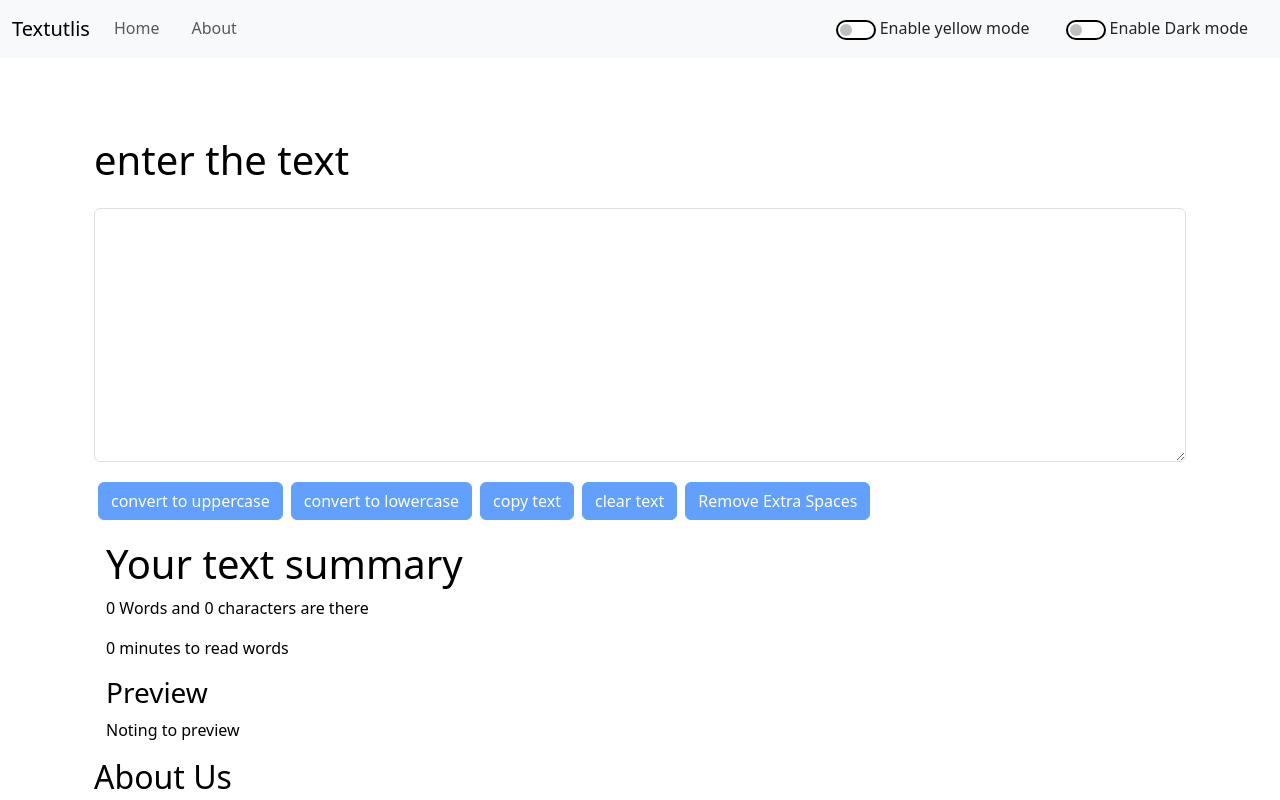
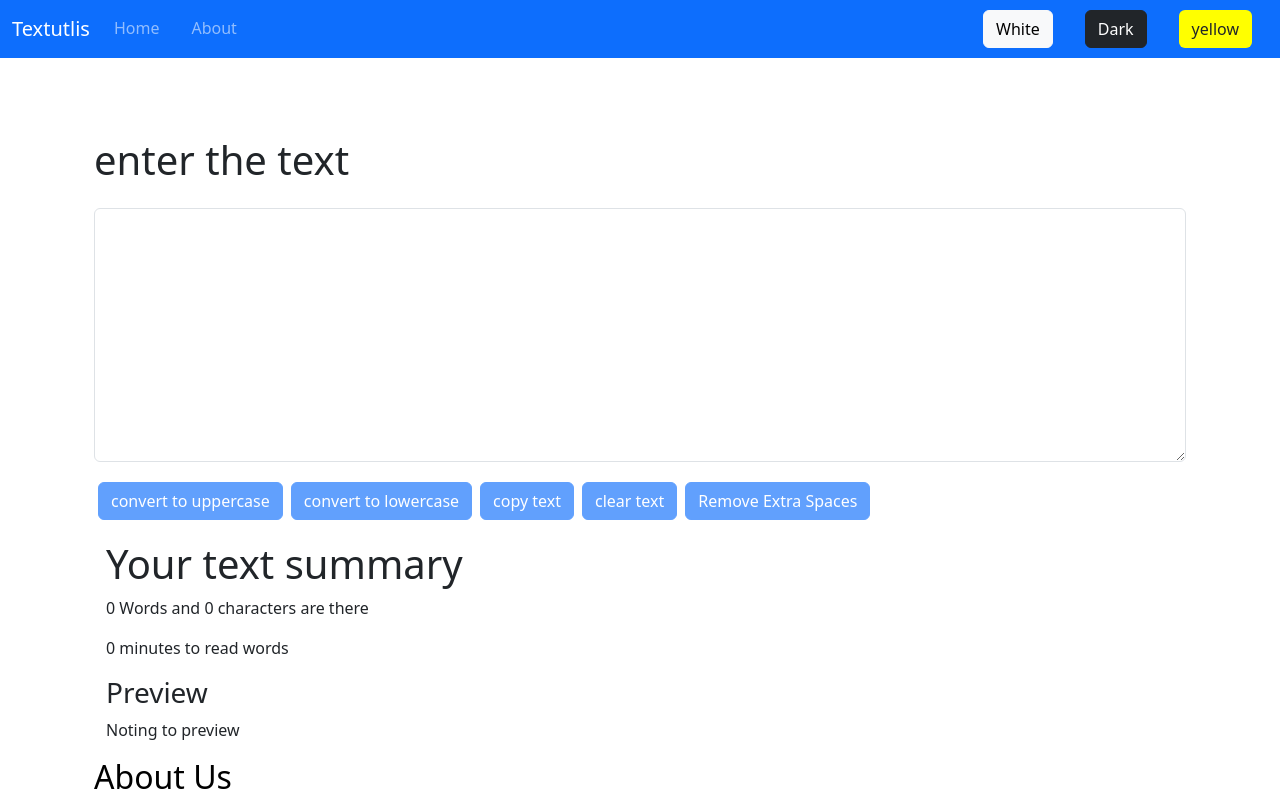
Before and after one commit to Devesh2517/Text-utlis, a React (Create React App) app: page / in a window 1280 px wide. Shown: the top 800 px of the page. Built offline with nearby package versions, Linux system fonts and the light colour scheme.

Commit message:
changes in theme

```diff
--- a/src/App.js
+++ b/src/App.js
@@ -8,17 +8,16 @@
   //   BrowserRouter as Router,
   //   Routes,
   //   Route,
-
   // } from "react-router-dom";
 
 
   function App() {
 
-    const [Mode,setMode] = useState('light')
+    // const [Theme,setTheme] = useState()
     const [alert,setAlert] = useState(null)
-    const [BtnText,setBtnText] = useState("Enable Dark mode")
-    const [Btn1Text,setBtn1Text] = useState("Enable yellow mode")
-
+    // const [BtnText,setBtnText] = useState("Enable Dark mode")
+    // const [Btn1Text,setBtn1Text] = useState("Enable yellow mode")
+    const [theme, setTheme] = useState({ nav: "bg-primary navbar-dark", button: ["btn-primary", {}], textArea: {} })
 
     const showAlert = (message,type)=>{
       setAlert({
@@ -29,52 +28,81 @@
         setAlert(null)
       }, 2000);
     }
-
-    const togglemode = ()=>{
-      if(Mode === 'light'){
-        setMode('dark')
-        setAlert('light')
-        setBtnText('Enable light mode')
-        showAlert("Dark mode is enabled","success")
-        document.body.style.backgroundColor = '#343a40'
-        // document.title = 'Textutils-DarkMode'
-      }
-      else
-      {
-        setMode('light')
-        showAlert("Light mode is enabled","success")
-        setBtnText("Enable Dark mode")
-        document.body.style.backgroundColor = 'white'
-        // document.title = 'Textutils'
-      }
+    const changeTheme = (event) => {
+        if (event.target.value === "white") {
+            setTheme({ nav: "bg-light navbar-light", button: ["btn-primary", {}], textArea: {} })
+            document.body.style.backgroundColor = "white"
+            document.body.style.color = "black"
+            showAlert("light mode is enabled","success")
+        }
+        else if (event.target.value === "dark") {
+            setTheme({ nav: "bg-dark navbar-dark", button: ["", { backgroundColor: "rgb(14, 27, 59)", color: "white" }], textArea: { backgroundColor: "rgb(14, 27, 59)", color: "white" } })
+            document.body.style.backgroundColor = "rgb(14, 27, 59)"
+            document.body.style.color = "white"
+            showAlert("Dark mode is enabled","success")
+        }
+        else if (event.target.value === "yellow") {
+            setTheme({ nav: "bg-yellow navbar-dark", button: ["", { backgroundColor: "yellow", color: "black" ,border:'2px solid black'}], textArea: { backgroundColor: "yellow" } })
+            document.body.style.backgroundColor = "yellow"
+            document.body.style.color = "white"
+            showAlert("yellow mode is enabled","success")
+        }
+        // else if (event.target.value === "Theme4") {
+        //     setTheme({ nav: "navbar-dark", button: ["", { backgroundColor: "rgb(66, 25, 60)", color: "white" }], textArea: { backgroundColor: "rgb(236, 184, 227)" } })
+        //     document.getElementById("nav").style.backgroundColor = "rgb(49, 14, 59)"
+        //     document.body.style.backgroundColor = "rgb(108, 21, 132)"
+        //     document.body.style.color = "white"
+        // }
     }
 
-    const yellowMode = ()=>{
-      if(Mode === 'light'){
-        setMode('yellow')
-        setAlert('light')
-        setBtn1Text('Enable Light mode')
-        showAlert("yellow mode is enabled","success")
-        document.body.style.backgroundColor = 'yellow'
-        // document.title = 'Textutils-YellowMode'
-      }
-      else
-      {
-        setMode('light')
-        showAlert("Light mode is enabled","success")
-        setBtn1Text("Enable Yellow mode")
-        document.body.style.backgroundColor = 'white'
-        // document.title = 'Textutils'
-      }
-    }
+
+    // const togglemode = ()=>{
+
+    //     setMode('#343a40')
+    //     setAlert('light')
+
+    //     showAlert("Dark mode is enabled","success")
+    //     document.body.style.backgroundColor = '#343a40'
+        // document.title = 'Textutils-DarkMode'
+
+      // else
+      // {
+      //   setMode('light')
+      //   showAlert("Light mode is enabled","success")
+
+      //   document.body.style.backgroundColor = 'white'
+      //   // document.title = 'Textutils'
+      // }
+    // }
+
+    // const yellowMode = ()=>{
+    //   setMode('yellow')
+    //   showAlert("yellow mode is enabled","success")
+    //   // if(Mode === 'dark'){
+    //   //   setMode('yellow')
+    //   //   setAlert('light')
+
+    //   //   showAlert("yellow mode is enabled","success")
+    //   //   document.body.style.backgroundColor = 'yellow'
+    //   //   // document.title = 'Textutils-YellowMode'
+    //   // }
+    //   // else
+    //   // {
+    //   //   setMode('ye')
+    //   //   showAlert("Light mode is enabled","success")
+
+    //   //   document.body.style.backgroundColor = 'white'
+    //   //   // document.title = 'Textutils'
+    //   // }
+    // }
     return (
     <>
     {/* <Router> */}
-      <Navbar title="Textutlis" mode={Mode} togglemode={togglemode} yellowMode = {yellowMode} BtnText={BtnText} Btn1Text={Btn1Text}/>
+      <Navbar title="Textutlis" mode={theme} changeTheme={changeTheme} />
       <Alert alert ={alert}/>
       <div className="container my-5">
-      <Textform showAlert= {showAlert} heading="enter the text" mode = {Mode}/>
-     <About mode={Mode}/>
+      <Textform showAlert= {showAlert} heading="enter the text"  mode = {theme}/>
+     <About mode={theme}/>
       {/* <Routes>
         <Route path="/about" element={<About mode={Mode}/>}/>
         <Route exact path="/" element={<Textform showAlert= {showAlert} heading="Word counter , character counter , remove extra spaces" mode = {Mode}/>}/>
--- a/src/components/Navbar.js
+++ b/src/components/Navbar.js
@@ -1,30 +1,25 @@
-import React  from 'react'
+import React from 'react'
 import propTypes from 'prop-types'
 // import Modal1 from './Modal1'
 // import { link} from 'react-router-dom'
 
 export default function Navbar(props) {
-    let Darkmode = {
 
-        border:'2px solid black',
-        width:'40px',
-        height:'20px'
-    }
 
   return (
-        <nav className= {`navbar navbar-expand-lg navbar-${props.mode} bg-${props.mode} `}  >
+    <nav className={`navbar navbar-expand-lg ${props.mode.nav} `}  >
       <div className="container-fluid">
-        <a className="navbar-brand" href="#">{props.title}</a>
+        <a className="navbar-brand" href="/">{props.title}</a>
         <button className="navbar-toggler" type="button" data-bs-toggle="collapse" data-bs-target="#navbarSupportedContent" aria-controls="navbarSupportedContent" aria-expanded="false" aria-label="Toggle navigation">
           <span className="navbar-toggler-icon"></span>
         </button>
         <div className="collapse navbar-collapse" id="navbarSupportedContent">
           <ul className="navbar-nav me-auto mb-2 mb-lg-0 nav-underline nav-fill">
             <li className="nav-item">
-            <a className="nav-link" aria-current="page" href="#">Home</a>
+              <a className="nav-link" aria-current="page" href="/">Home</a>
             </li>
             <li className="nav-item">
-            <a className="nav-link" href="#" >About</a>
+              <a className="nav-link" href="/" >About</a>
             </li>
 
 
@@ -39,14 +34,23 @@ export default function Navbar(props) {
 
           {/* dark mode switch */}
 
-        <div className={`form-check form-switch mx-3 text-${props.mode === 'light'?'dark':'white'}`}  >
+          {/* <div className={`form-check form-switch mx-3 text-${props.mode === 'light'?'dark':'white'}`}  >
               <input className="form-check-input" onClick={props.yellowMode} type="checkbox" role="switch" style={Darkmode} id="flexSwitchCheckDefault"/>
-              <label className="form-check-label mx-1" htmlFor="flexSwitchCheckDefault">{props.Btn1Text}</label>
+              <label className="form-check-label mx-1" htmlFor="flexSwitchCheckDefault">Yellow</label>
           </div>
 
           <div className={`form-check form-switch mx-3 text-${props.mode === 'light'?'dark':'white'}`}  >
               <input className="form-check-input" onClick={props.togglemode} type="checkbox" role="switch" style={Darkmode} id="flexSwitchCheckDefault"/>
-              <label className="form-check-label mx-1" htmlFor="flexSwitchCheckDefault">{props.BtnText}</label>
+              <label className="form-check-label mx-1" htmlFor="flexSwitchCheckDefault">Dark</label>
+          </div> */}
+           <div className="mx-3 ">
+            <button className="btn btn-light" onClick={props.changeTheme} value="white" >White</button>
+          </div>
+          <div className="mx-3 ">
+            <button className="btn btn-dark" onClick={props.changeTheme} value="dark" >Dark</button>
+          </div>
+          <div className="mx-3 ">
+            <button className="btn" style={{backgroundColor:"yellow"}} onClick={props.changeTheme} value="yellow">yellow</button>
           </div>
 
 
@@ -56,5 +60,5 @@ export default function Navbar(props) {
   )
 }
 
-Navbar.propTypes = {title:propTypes.string.isRequired}
-Navbar.defaultProps={title:"set title here"}
+Navbar.propTypes = { title: propTypes.string.isRequired }
+Navbar.defaultProps = { title: "set title here" }
--- a/src/components/Textform.js
+++ b/src/components/Textform.js
@@ -45,18 +45,17 @@ export default function Textform(props) {
 
   return (
     <>
-    <div className='container' style={{color:props.mode==='dark'?'white':'black'}}>
+    <div className='container' style={props.mode.textArea}>
         <h1 className='mb-4' >{props.heading} </h1>
         <div className="mb-3" >
 
-            <textarea className="form-control" value={text} onChange={handleonchange} style={{backgroundColor:props.mode==='dark'?'#343a40':'white',
-        color:props.mode==='dark'?'white':'black' }} id="mybox" rows="10" ></textarea>
+            <textarea className="form-control" value={text} onChange={handleonchange} style={props.mode.textArea} id="mybox" rows="10" ></textarea>
         </div>
-            <button disabled={text.length===0} className="btn btn-primary mx-1 my-1" onClick={handleonclick}>convert to uppercase</button>
-            <button disabled={text.length===0} className="btn btn-primary mx-1 my-1" onClick={handleloclick}>convert to lowercase</button>
-            <button disabled={text.length===0} className="btn btn-primary mx-1 my-1" onClick={handlecopy}>copy text</button>
-            <button disabled={text.length===0} className="btn btn-primary mx-1 my-1" onClick={handleclear}>clear text</button>
-            <button disabled={text.length===0} className="btn btn-primary mx-1 my-1" onClick={handleExtraSpaces}>Remove Extra Spaces</button>
+            <button disabled={text.length===0} style={props.mode.button[1]} className={`btn ${props.mode.button[0]}  mx-1 my-1`} onClick={handleonclick}>convert to uppercase</button>
+            <button disabled={text.length===0} style={props.mode.button[1]} className={`btn ${props.mode.button[0]}  mx-1 my-1`} onClick={handleloclick}>convert to lowercase</button>
+            <button disabled={text.length===0} style={props.mode.button[1]} className={`btn ${props.mode.button[0]} mx-1 my-1`} onClick={handlecopy}>copy text</button>
+            <button disabled={text.length===0} style={props.mode.button[1]} className={`btn ${props.mode.button[0]} mx-1 my-1`} onClick={handleclear}>clear text</button>
+            <button disabled={text.length===0} style={props.mode.button[1]} className={`btn ${props.mode.button[0]} mx-1 my-1`} onClick={handleExtraSpaces}>Remove Extra Spaces</button>
 
     <div className="container my-3">
             <h1>Your text summary</h1>
```
Lines whose indentation alone changed are shown as unchanged.
